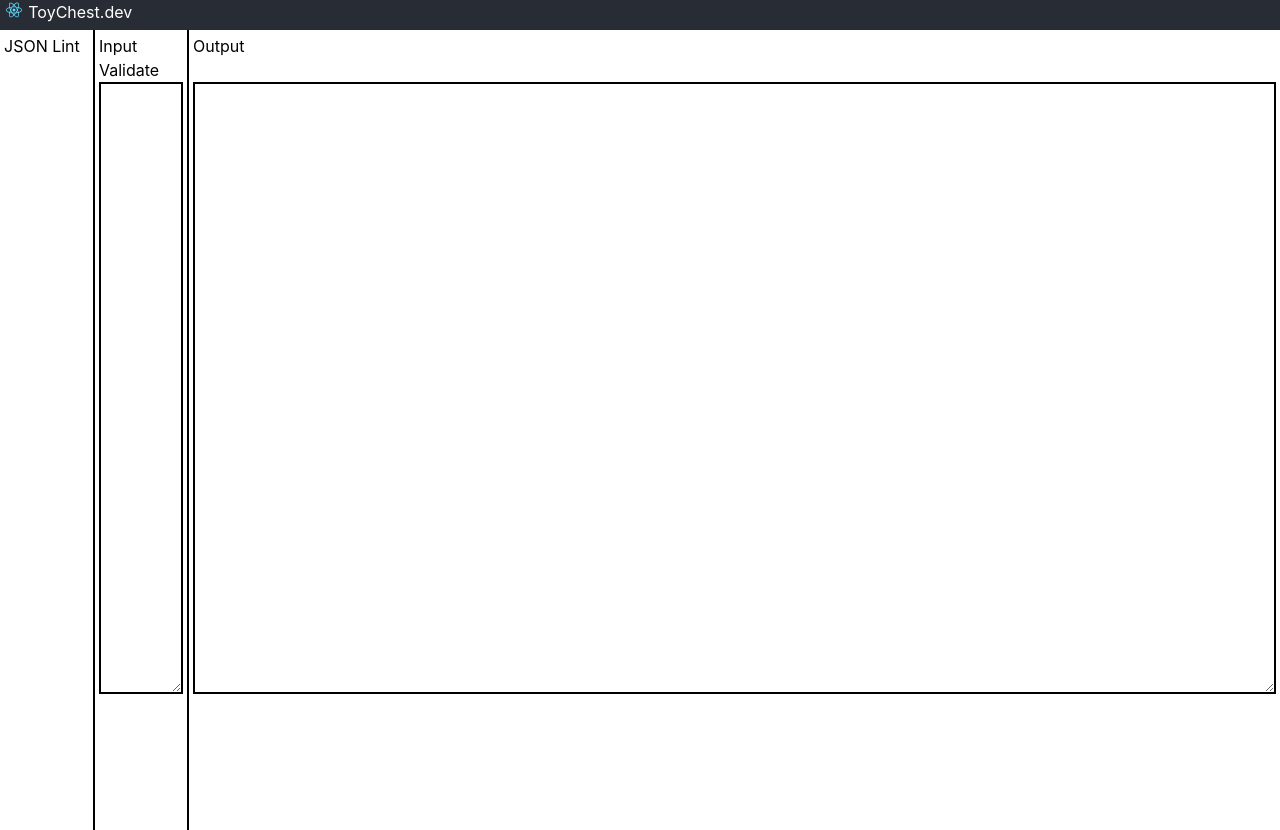
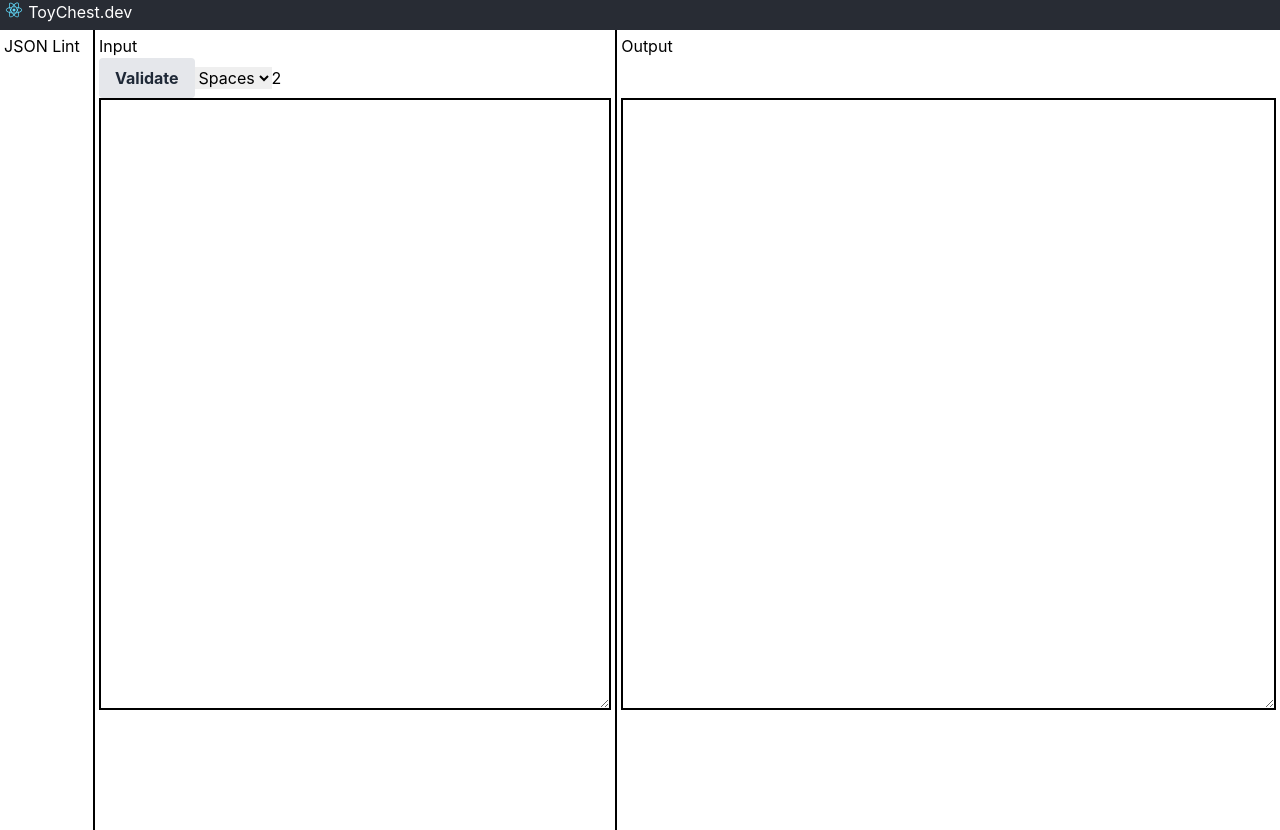
Before and after one commit to MasterOdin/toychest.dev, a React (Create React App) app: page / in a window 1280 px wide. Built offline with nearby package versions, Linux system fonts and the light colour scheme.

Commit message:
flesh out json lint
Signed-off-by: Matthew Peveler <matt.peveler@gmail.com>

```diff
--- a/package.json
+++ b/package.json
@@ -17,6 +17,7 @@
     "@typescript-eslint/parser": "^4",
     "autoprefixer": "^9",
     "babel-eslint": "^10.1.0",
+    "classnames": "^2.3.1",
     "concurrently": "^6.4.0",
     "cross-env": "^7.0.3",
     "electron": "^16.0.4",
--- /dev/null
+++ b/src/components/Button.tsx
@@ -0,0 +1,32 @@
+import cx from 'classnames';
+import { FC } from 'react';
+
+export enum ButtonType {
+  primary = 'primary',
+  secondary = 'secondary',
+}
+
+const buttonClasses: Record<ButtonType, string> = {
+  [ButtonType.primary]: 'bg-blue-500 hover:bg-blue-700 text-white',
+  [ButtonType.secondary]: 'bg-gray-200 hover:bg-gray-300 text-gray-800',
+};
+
+interface ButtonProps {
+  onClick: () => void;
+  type?: ButtonType;
+}
+
+export const Button: FC<ButtonProps> = ({
+  children,
+  onClick,
+  type = ButtonType.primary,
+}) => {
+  return (
+    <button
+      className={cx(buttonClasses[type], 'font-bold py-2 px-4 rounded')}
+      onClick={onClick}
+    >
+      {children}
+    </button>
+  );
+};
--- /dev/null
+++ b/src/components/ErrorMessage.tsx
@@ -0,0 +1,13 @@
+import { FC } from 'react';
+
+interface ErrorMessageProps {
+  error: string;
+}
+
+export const ErrorMessage: FC<ErrorMessageProps> = ({ error }) => {
+  return (
+    <div className="bg-red-100 border border-red-400 text-red-700 px-4 py-3 rounded relative">
+      {error}
+    </div>
+  );
+};
--- a/src/components/SplitPane.tsx
+++ b/src/components/SplitPane.tsx
@@ -48,10 +48,13 @@ const SplitPaneRight: FC = ({ children }) => {
 
 interface SplitPaneProps {
   children: ReactNode[];
+  defaultWidth?: number;
 }
 
-export const SplitPane: FC<SplitPaneProps> = ({ children }) => {
-  const [leftWidth, setLeftWidth] = useState<number | null>(null);
+export const SplitPane: FC<SplitPaneProps> = ({ children, defaultWidth }) => {
+  const [leftWidth, setLeftWidth] = useState<number | null>(
+    defaultWidth || null,
+  );
 
   const separatorXPosition = useRef<number | null>(null);
   const splitPaneRef = useRef<HTMLDivElement>(null);
--- a/src/components/toys/JsonLint.tsx
+++ b/src/components/toys/JsonLint.tsx
@@ -1,45 +1,84 @@
-import { useCallback, useRef } from 'react';
+import { useCallback, useRef, useState } from 'react';
 
+import { Button, ButtonType } from '../Button';
+import { ErrorMessage } from '../ErrorMessage';
 import { SplitPane } from '../SplitPane';
 
 export const JsonLint = () => {
   const inputRef = useRef<HTMLTextAreaElement>(null);
+  const numberRef = useRef<HTMLInputElement>(null);
   const outputRef = useRef<HTMLTextAreaElement>(null);
+  const selectRef = useRef<HTMLSelectElement>(null);
+
+  const [error, setError] = useState<string | null>(null);
 
   const validateClick = useCallback(() => {
-    if (!inputRef.current || !outputRef.current) {
+    if (
+      !inputRef.current ||
+      !numberRef.current ||
+      !outputRef.current ||
+      !selectRef.current
+    ) {
       return;
     }
     const input = inputRef.current?.value;
-    const output = JSON.stringify(JSON.parse(input), null, 2);
-    outputRef.current.value = output;
-  }, [inputRef, outputRef]);
+    try {
+      const output = JSON.stringify(
+        JSON.parse(input),
+        null,
+        (selectRef.current.value === 'spaces' ? ' ' : '\t').repeat(
+          parseInt(numberRef.current.value, 10),
+        ),
+      );
+      outputRef.current.value = output;
+      setError(null);
+    } catch (e) {
+      setError((e as Error).message);
+    }
+  }, [inputRef, outputRef, selectRef]);
 
   return (
-    <SplitPane>
+    <SplitPane defaultWidth={930}>
       <div className="p-1">
         <div>Input</div>
         <div>
-          <button onClick={validateClick}>Validate</button>
+          <Button type={ButtonType.secondary} onClick={validateClick}>
+            Validate
+          </Button>
+          <select ref={selectRef}>
+            <option value="spaces">Spaces</option>
+            <option value="tabs">Tabs</option>
+          </select>
+          <input
+            type="number"
+            min={1}
+            max={10}
+            defaultValue={2}
+            ref={numberRef}
+          />
         </div>
         <div>
           <textarea
             ref={inputRef}
             className="border-2 border-black w-full p-1"
             rows={25}
+            spellCheck={false}
           />
         </div>
       </div>
       <div className="p-1">
-        <div className="mb-6">Output</div>
-        <div>
+        <div className="mb-10">Output</div>
+        {error ? (
+          <ErrorMessage error={error} />
+        ) : (
           <textarea
             ref={outputRef}
             className="border-2 border-black w-full p-1"
             rows={25}
             readOnly={true}
+            spellCheck={false}
           />
-        </div>
+        )}
       </div>
     </SplitPane>
   );
```
Also changed, not shown: 1 other file (tests, documents, lock files or other folders).
